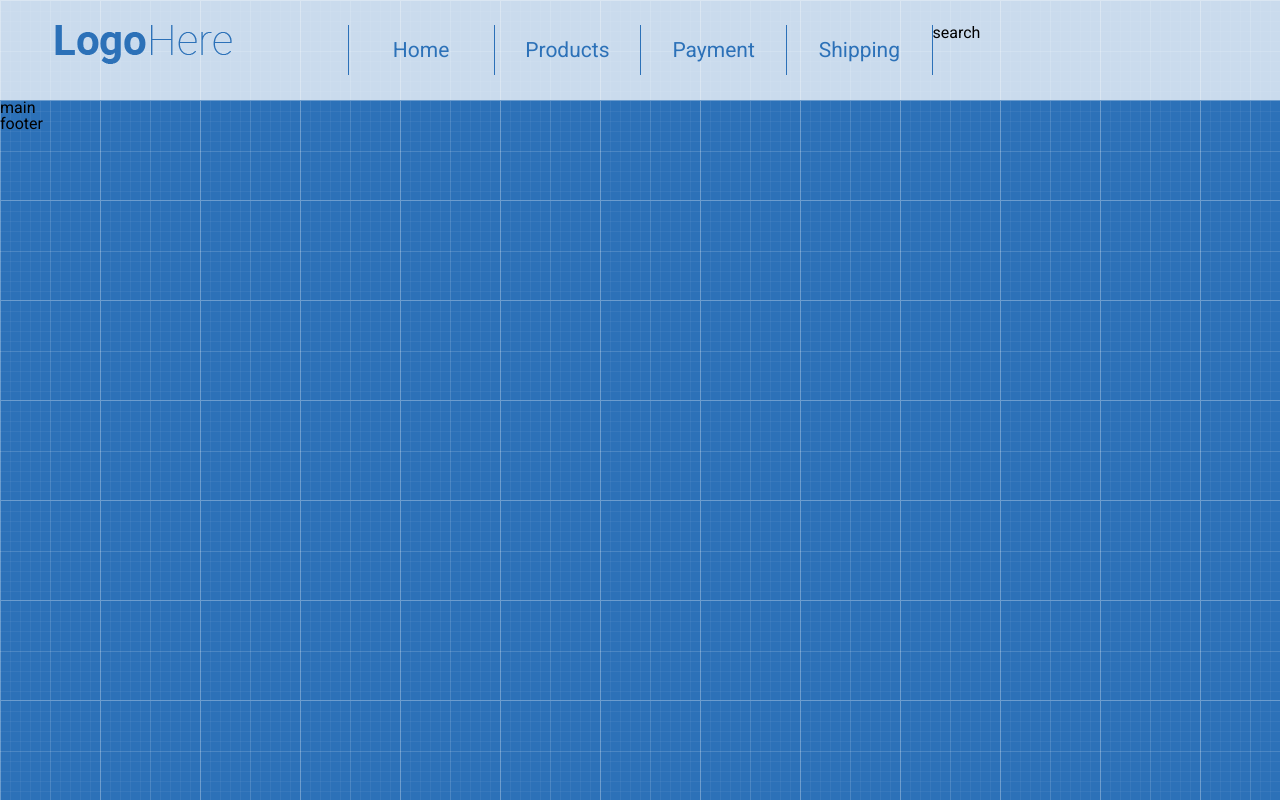
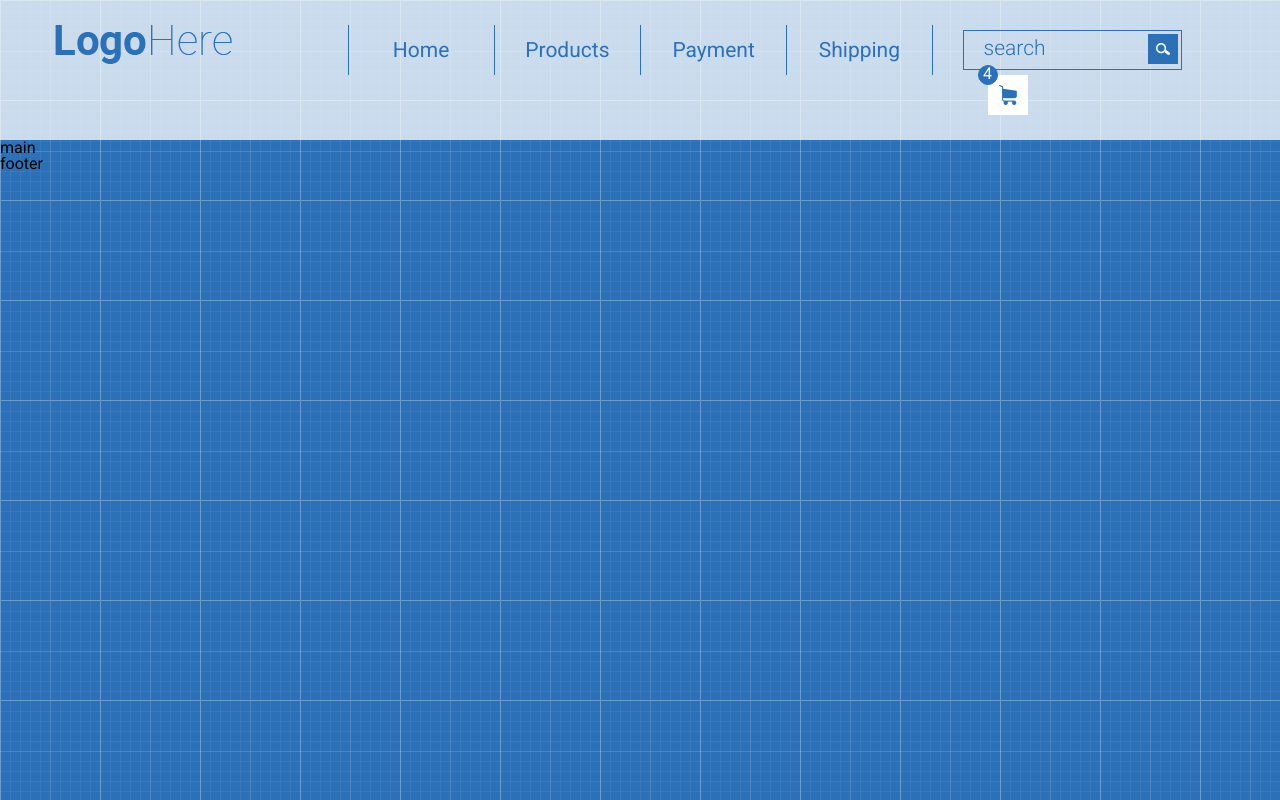
Before and after one commit to agapvladi/agapvladi.github.io, a plain HTML site: page index.html in a window 1280 px wide. Drawn offline with Linux system fonts and the light colour scheme.

Commit message:
create new search in head and basket in ul

```diff
--- a/index.html
+++ b/index.html
@@ -31,7 +31,11 @@
                     </nav>
                 </div>
                 <div class="col-md-3">
-                    search
+                       <ul class="search row">
+                           <li class="place left"><input type="search" placeholder="search"></li>
+                           <li class="place right"><button></button></li>
+                           <li><div class="basket"><div class="number">4</div></div></li>
+                       </ul>
                 </div>
             </div>
         </div>
--- a/style.css
+++ b/style.css
@@ -24,7 +24,7 @@ body {
     display: block;
 }
 .header {
-    background-color: rgba(255,255,255,0.75);
+    background-color: rgba(255, 255, 255, 0.749);
     padding: 25px 0;
 }
 .menu li {
@@ -48,3 +48,81 @@ body {
     background-color: #2c71b8;
     color: white;
 }
+.search {
+    margin-left: 30px;
+}
+.search li {
+    text-decoration: none;
+    float: left;
+    margin-top: 5px;
+}
+.search li:last-child {
+    margin-left: 25px;
+}
+
+.place {
+    border-top: 1px solid #2c71b8;
+    border-bottom: 1px solid #2c71b8;
+    height: 40px;
+}
+.left {
+    border-left: 1px solid #2c71b8;
+}
+.right {
+    border-right: 1px solid #2c71b8;
+}
+.place button {
+    border: 0;
+    margin: 3px;
+}
+
+input[type="search"] {
+    width: 100%;
+    height: 100%;
+    border: 0;
+    background: transparent;
+    color: #2c71b8;
+}
+input[type="search"]::-webkit-input-placeholder {
+    font-family: 'Roboto';
+    font-weight: 300;
+    font-size: 21px;
+    color: #2c71b8;
+    padding-left: 18px;
+}
+.place button{
+    float: left;
+    height: 30px;
+    width: 30px;
+    background-image: url(images/search.png);
+    background-color: #2c71b8;
+    background-repeat: no-repeat;
+    background-position: center;
+}
+.basket {
+    float: left;
+    height: 40px;
+    width: 40px;
+    background-color: white;
+    background-image: url(images/basket-1.png);
+    background-repeat: no-repeat;
+    background-position: center;
+}
+.basket:hover {
+    background-color: #2c71b8;
+    background-image: url(images/basket-2.png);
+    background-repeat: no-repeat;
+    background-position: center;
+}
+.number {
+    height: 20px;
+    width: 20px;
+    background-color: #2c71b8;
+    border: 1px solid #2c71b8;
+    border-radius: 50%;
+    text-align: center;
+    color: white;
+    position: relative;
+    top: -10px;
+    left: -10px;
+}
```
Also changed, not shown: images/basket-1.png (renamed from images/icon (1).png), images/basket-2.png (renamed from images/icon (2).png), images/search.png (renamed from images/icon (4).png).
